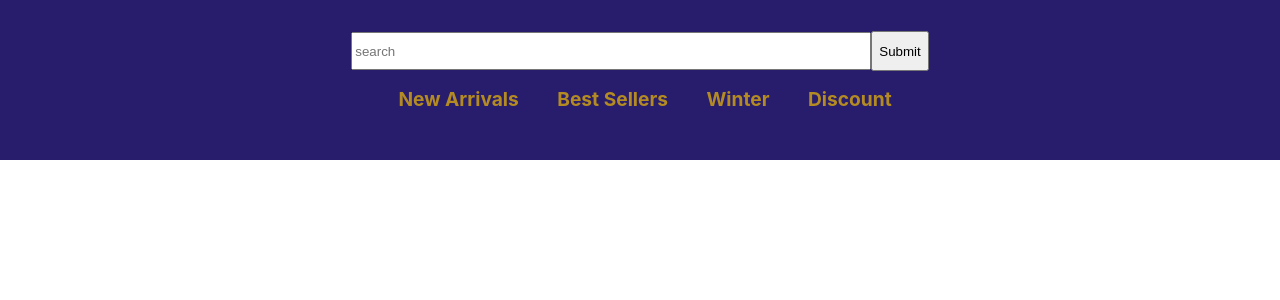
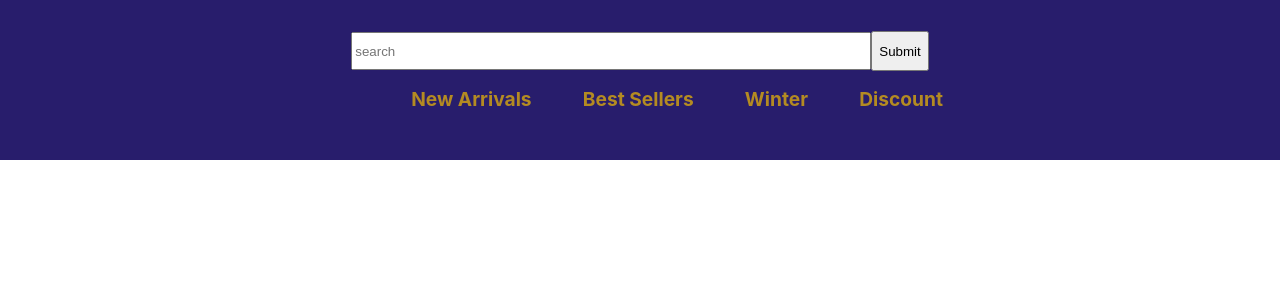
Before and after one commit to cyberstizz/theGuttiesOutlet, a React (Create React App) app in the folder client/: page / in a window 1280 px wide. Shown: the top 300 px of the page. Built offline with nearby package versions, Linux system fonts and the light colour scheme; no server answers.

Commit message:
changed margin left on nav items

```diff
--- a/client/src/components/Header.css
+++ b/client/src/components/Header.css
@@ -33,7 +33,7 @@
 }
 
 .navitem{
-    margin-left: 3vw;
+    margin-left: 4vw;
     font-weight: bolder;
     font-size: larger;
     color: #B48B22;
```
